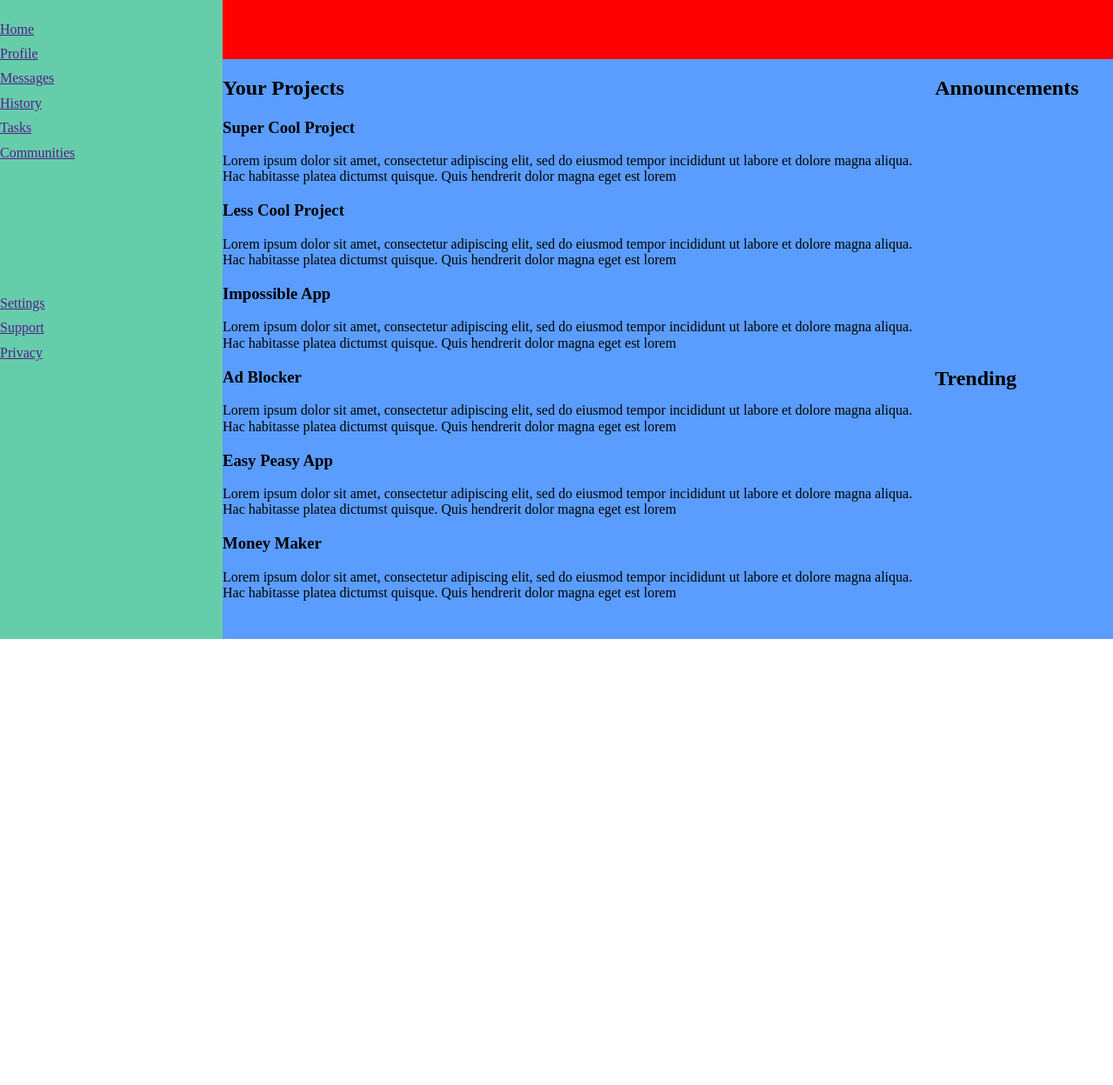
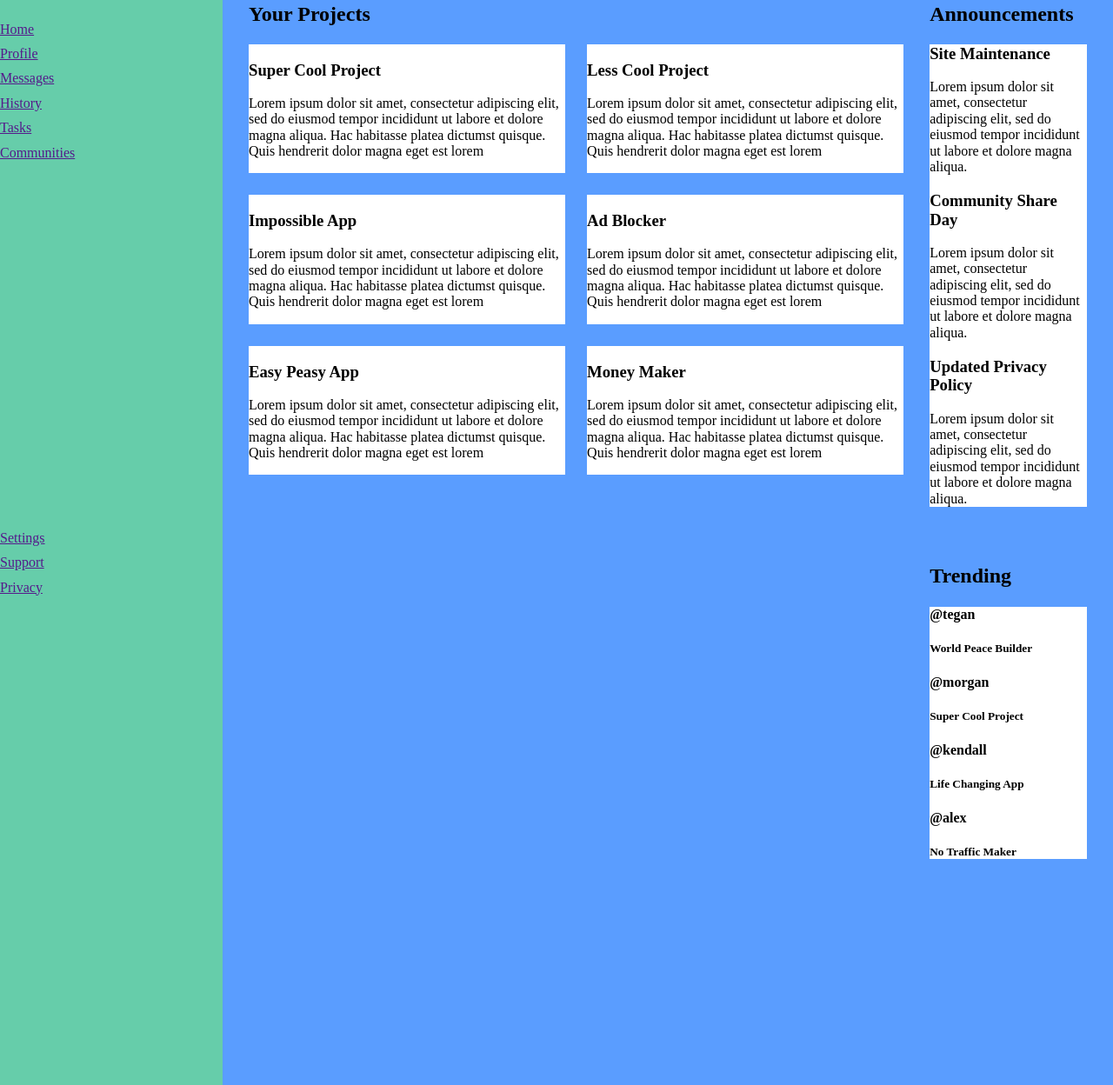
Before and after one commit to karolpiekut/Admin-Dashboard, a plain HTML site: page index.html in a window 1280 px wide. Shown: the part 65-1313 px from the top of the page at 87% size. Before the commit the page ends 800 px from the top, so only its background shows below. Drawn offline with Linux system fonts and the light colour scheme.

Commit message:
update main html items

```diff
--- a/index.html
+++ b/index.html
@@ -39,33 +39,84 @@
     <div id="main">
         <div id="your-projects">
             <h2>Your Projects</h2>
+            <div id="projects">
                 <div class="project">
                     <h3>Super Cool Project</h3>
-            <p>Lorem ipsum dolor sit amet, consectetur adipiscing elit, sed do eiusmod tempor incididunt ut labore et dolore magna aliqua. Hac habitasse platea dictumst quisque. Quis hendrerit dolor magna eget est lorem </p>
+                    <p>Lorem ipsum dolor sit amet, consectetur adipiscing elit, sed do eiusmod tempor incididunt ut
+                        labore et dolore magna aliqua. Hac habitasse platea dictumst quisque. Quis hendrerit dolor magna
+                        eget est lorem </p>
                 </div>
                 <div class="project">
                     <h3>Less Cool Project</h3>
-            <p>Lorem ipsum dolor sit amet, consectetur adipiscing elit, sed do eiusmod tempor incididunt ut labore et dolore magna aliqua. Hac habitasse platea dictumst quisque. Quis hendrerit dolor magna eget est lorem </p>
+                    <p>Lorem ipsum dolor sit amet, consectetur adipiscing elit, sed do eiusmod tempor incididunt ut
+                        labore et dolore magna aliqua. Hac habitasse platea dictumst quisque. Quis hendrerit dolor magna
+                        eget est lorem </p>
                 </div>
                 <div class="project">
                     <h3>Impossible App</h3>
-            <p>Lorem ipsum dolor sit amet, consectetur adipiscing elit, sed do eiusmod tempor incididunt ut labore et dolore magna aliqua. Hac habitasse platea dictumst quisque. Quis hendrerit dolor magna eget est lorem </p>
+                    <p>Lorem ipsum dolor sit amet, consectetur adipiscing elit, sed do eiusmod tempor incididunt ut
+                        labore et dolore magna aliqua. Hac habitasse platea dictumst quisque. Quis hendrerit dolor magna
+                        eget est lorem </p>
                 </div>
                 <div class="project">
                     <h3>Ad Blocker</h3>
-            <p>Lorem ipsum dolor sit amet, consectetur adipiscing elit, sed do eiusmod tempor incididunt ut labore et dolore magna aliqua. Hac habitasse platea dictumst quisque. Quis hendrerit dolor magna eget est lorem </p>
+                    <p>Lorem ipsum dolor sit amet, consectetur adipiscing elit, sed do eiusmod tempor incididunt ut
+                        labore et dolore magna aliqua. Hac habitasse platea dictumst quisque. Quis hendrerit dolor magna
+                        eget est lorem </p>
                 </div>
                 <div class="project">
                     <h3>Easy Peasy App</h3>
-            <p>Lorem ipsum dolor sit amet, consectetur adipiscing elit, sed do eiusmod tempor incididunt ut labore et dolore magna aliqua. Hac habitasse platea dictumst quisque. Quis hendrerit dolor magna eget est lorem </p>
+                    <p>Lorem ipsum dolor sit amet, consectetur adipiscing elit, sed do eiusmod tempor incididunt ut
+                        labore et dolore magna aliqua. Hac habitasse platea dictumst quisque. Quis hendrerit dolor magna
+                        eget est lorem </p>
                 </div>
                 <div class="project">
                     <h3>Money Maker</h3>
-            <p>Lorem ipsum dolor sit amet, consectetur adipiscing elit, sed do eiusmod tempor incididunt ut labore et dolore magna aliqua. Hac habitasse platea dictumst quisque. Quis hendrerit dolor magna eget est lorem </p>
+                    <p>Lorem ipsum dolor sit amet, consectetur adipiscing elit, sed do eiusmod tempor incididunt ut
+                        labore et dolore magna aliqua. Hac habitasse platea dictumst quisque. Quis hendrerit dolor magna
+                        eget est lorem </p>
                 </div>
             </div>
-        <div id="announcements"><h2>Announcements</h2></div>
-        <div id="trending"><h2>Trending</h2></div>
+        </div>
+        <div id="announcements"><h2>Announcements</h2>
+            <div id="announcements-board">
+                <div class="announcement">
+                    <h3>Site Maintenance</h3>
+                    <p>Lorem ipsum dolor sit amet, consectetur adipiscing elit, sed do eiusmod tempor incididunt ut
+                        labore et dolore magna aliqua.</p>
+                </div>
+                <div class="announcement">
+                    <h3>Community Share Day</h3>
+                    <p>Lorem ipsum dolor sit amet, consectetur adipiscing elit, sed do eiusmod tempor incididunt ut
+                        labore et dolore magna aliqua.</p>
+                </div>
+                <div class="announcement">
+                    <h3>Updated Privacy Policy</h3>
+                    <p>Lorem ipsum dolor sit amet, consectetur adipiscing elit, sed do eiusmod tempor incididunt ut
+                        labore et dolore magna aliqua.</p>
+                </div>
+            </div>
+        </div>
+            <div id="trending"><h2>Trending</h2>
+                <div id="trending-board">
+                    <div class="trending-item">
+                        <h4>@tegan</h4>
+                        <h5>World Peace Builder</h5>
+                    </div>
+                    <div class="trending-item">
+                        <h4>@morgan</h4>
+                        <h5>Super Cool Project</h5>
+                    </div>
+                    <div class="trending-item">
+                        <h4>@kendall</h4>
+                        <h5>Life Changing App</h5>
+                    </div>
+                    <div class="trending-item">
+                        <h4>@alex</h4>
+                        <h5>No Traffic Maker</h5>
+                    </div>
+                </div>
+            </div>
         </div>
     </div>
 </body>
--- a/styles.css
+++ b/styles.css
@@ -396,16 +396,37 @@ template {
     display: grid;
     grid-template-columns: 2fr 2fr 1fr;
     grid-template-rows: 1fr 1fr;
+    gap: 30px;
+    padding: 30px;
 }
 
 #your-projects {
     grid-area: 1 / 1 / 3 / 3;
 }
 
+#projects {
+    display: grid;
+    grid-template-columns: 1fr 1fr;
+    grid-template-rows: repeat(3, 1fr);
+    gap: 25px;
+}
+
+.project {
+    background: white;
+}
+
 #announcements {
     grid-area: 1 / 3 / 2 / 4;
+}
+
+#announcements-board {
+    background: white;
 }
 
 #trending {
     grid-area: 2 / 3 / 3 / 4;
 }
+
+#trending-board {
+    background: white;
+}
```
Lines whose indentation alone changed are shown as unchanged.
